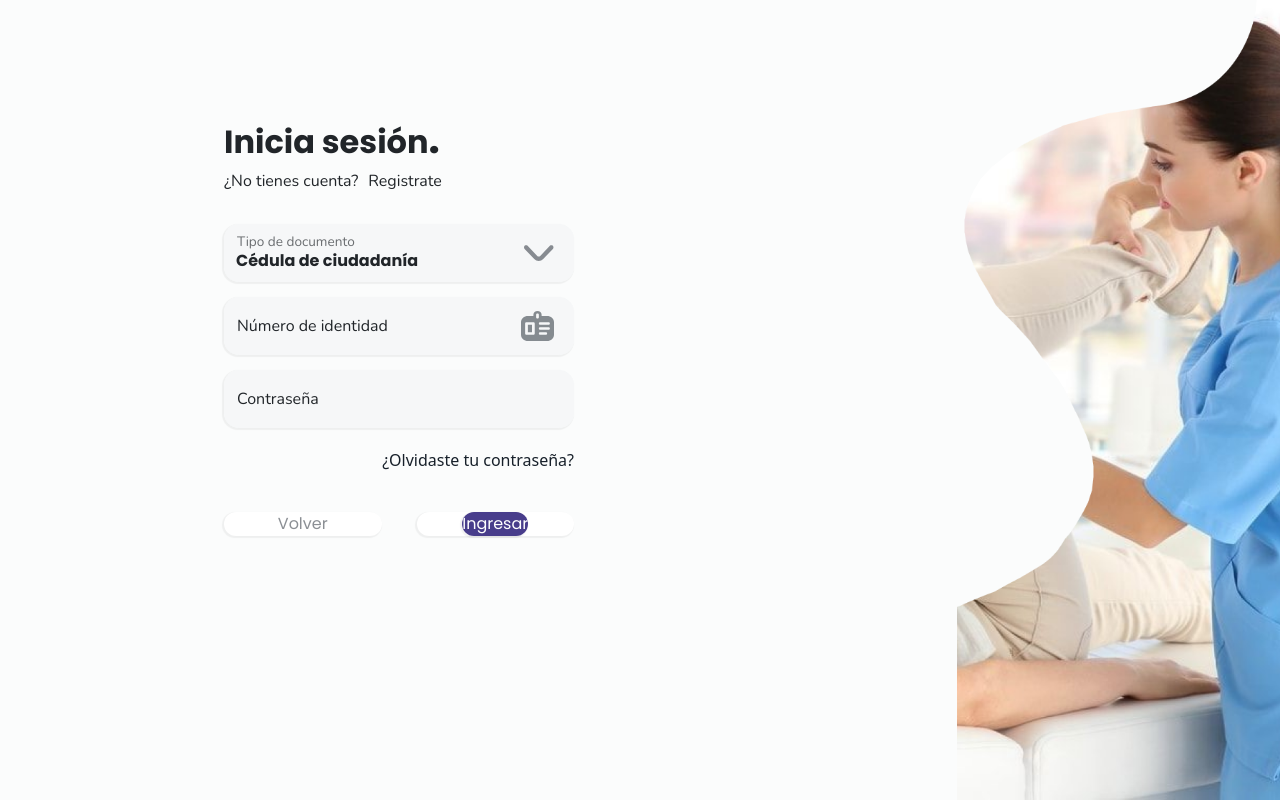
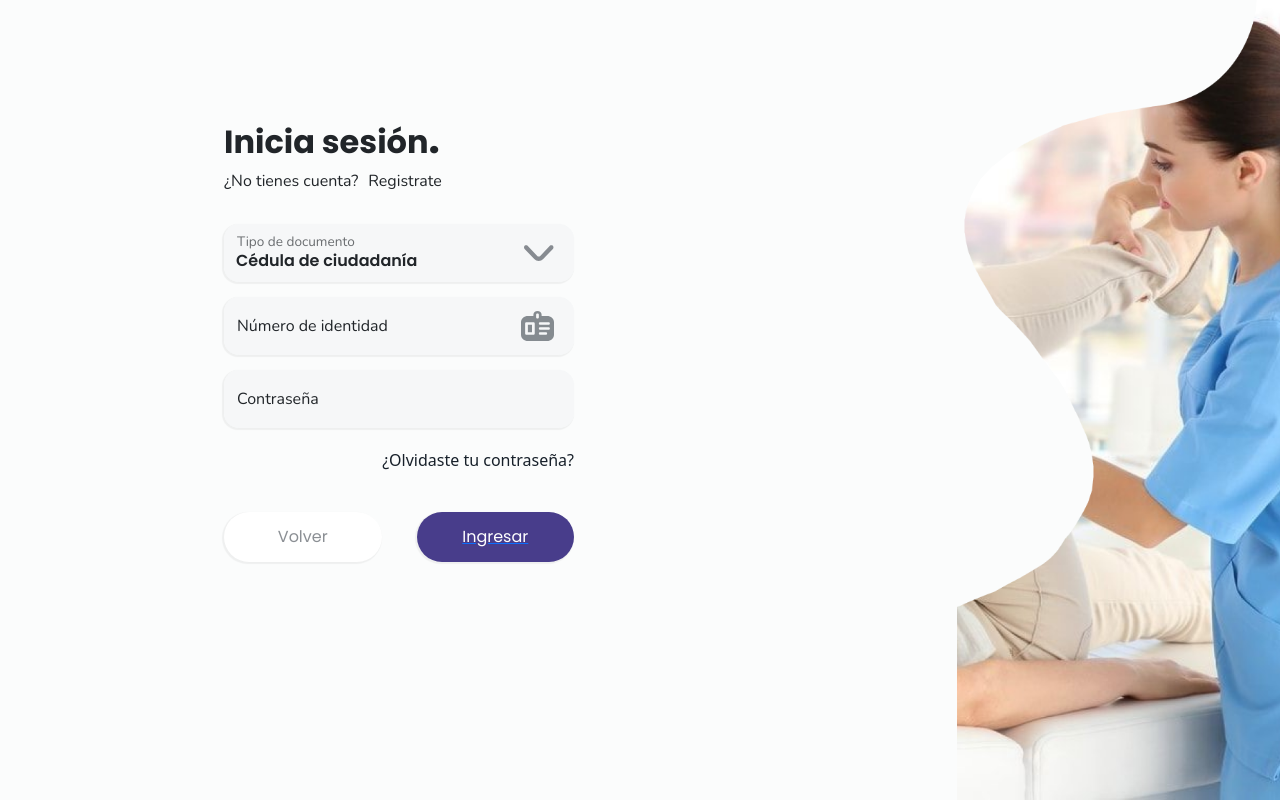
Before and after one commit to SantiagoOcampo25/arca, a React (Vite) app in the folder App/arca/: page /Login in a window 1280 px wide. Built offline with nearby package versions, Linux system fonts and the light colour scheme.

Commit message:
Routes dashboard

```diff
--- a/App/arca/assets/css/login.scss
+++ b/App/arca/assets/css/login.scss
@@ -92,26 +92,27 @@ $main-color: var(--main-color);
     grid-template-rows: 50px 50px;
     margin-top: 20px;
     margin-bottom: 40px;
-    row-gap: 20px   ;
+    row-gap: 20px;
 }
-.con-btns a, .con-btns input{
+.btn-back a, .btn-enter input{
     width: 100%;
+    height: 100%;
     display: grid;
     justify-content: center;
     align-content: center;
     padding: 0px;
     border: none;
     border-style: none;
-    text-decoration: none;
+    text-decoration: none !important;
     border-radius: 30px;
     font-family: 'Poppins';
     box-shadow: -1px 1px 1px 1px rgb(0 0 0/0.05);
 }
-.con-btns a{
+.btn-back a{
     background: white;
     color: rgb(23, 32, 42, 0.5);
 }
-.con-btns input{
+.btn-enter input{
     background: #483D8B;
     color: white;
 }
--- a/App/arca/src/App.jsx
+++ b/App/arca/src/App.jsx
@@ -4,6 +4,9 @@ import Login from "../components/login";
 import Forgotpassword from "../components/forgotpassword";
 import Enterpin from "../components/enterpin";
 import Enternewpassword from "../components/enternewpassword";
+import Sidebar from "../components/sidebar";
+import Navbar from "../components/navbar";
+import Dashboard from "../components/dashboard";
 
 
 function App() {
@@ -15,6 +18,9 @@ function App() {
       <Route path='/Forgotpassword' element={<Forgotpassword />} />
       <Route path='/Enterpin' element={<Enterpin />} />
       <Route path='/Enternewpassword' element={<Enternewpassword />} />
+      <Route path='/Sidebar' element={<Sidebar />} />
+      <Route path='/Navbar' element={<Navbar />} />
+      <Route path='/Dashboard' element={<Dashboard />} />
     </Routes>
   )
 }
```
